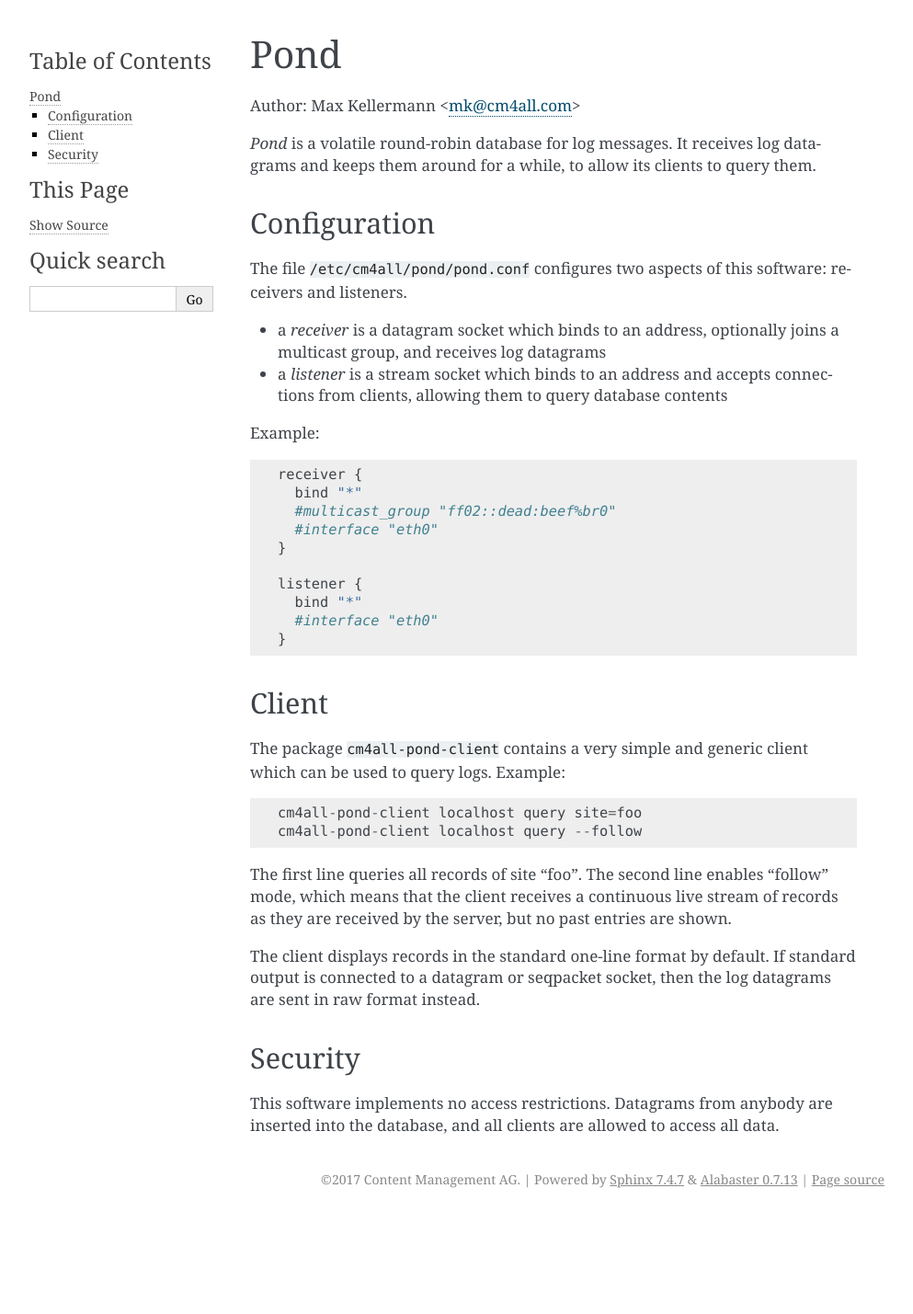
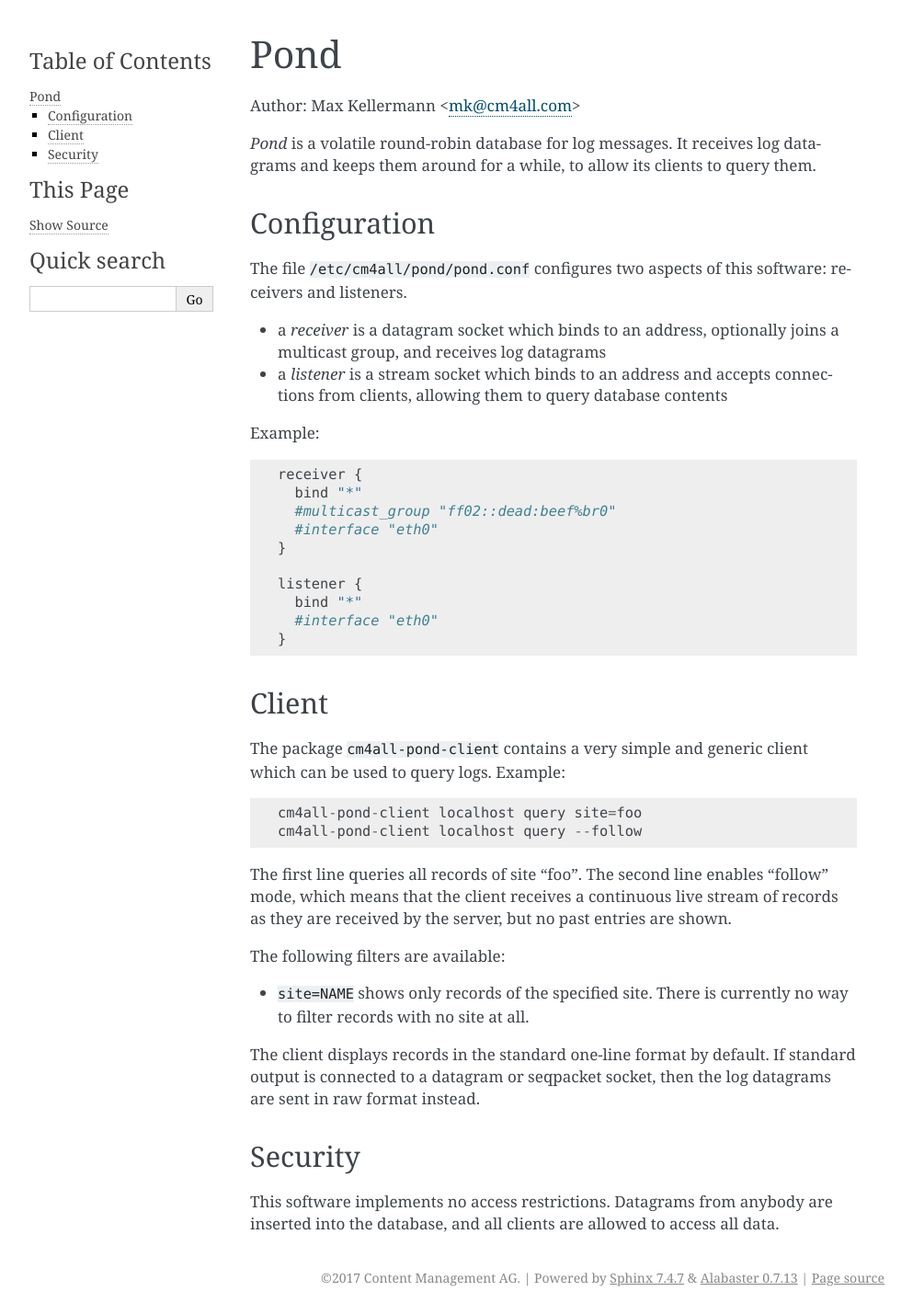
Before and after one commit to CM4all/pond, a Sphinx documentation site: the page built from doc/index.rst, in a window 1280 px wide. Shown: the whole page at 92% size, without its empty margins (148-1141 px from the left). Built offline with Sphinx 7.4.7, drawn with Linux system fonts in a browser that asks for light colours; before the commit the page ends 1322 px from its top, so only the background shows below that.

Commit message:
doc: document the "site" filter

```diff
--- a/doc/index.rst
+++ b/doc/index.rst
@@ -48,6 +48,11 @@
 continuous live stream of records as they are received by the server,
 but no past entries are shown.
 
+The following filters are available:
+
+- :samp:`site=NAME` shows only records of the specified site.  There
+  is currently no way to filter records with no site at all.
+
 The client displays records in the standard one-line format by
 default.  If standard output is connected to a datagram or seqpacket
 socket, then the log datagrams are sent in raw format instead.
```
